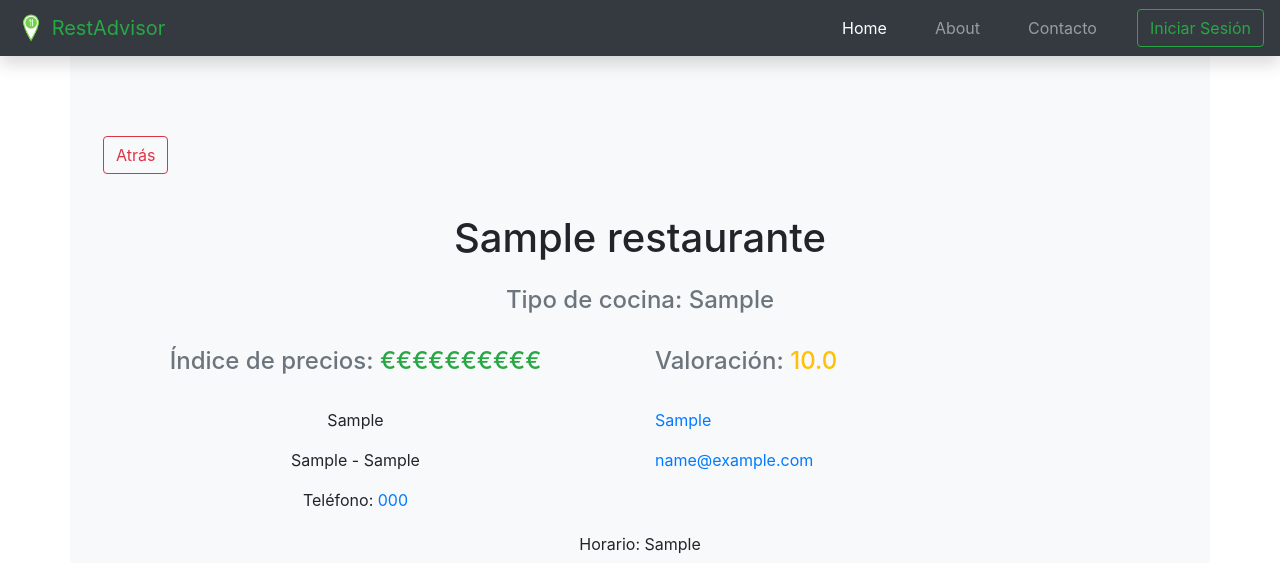
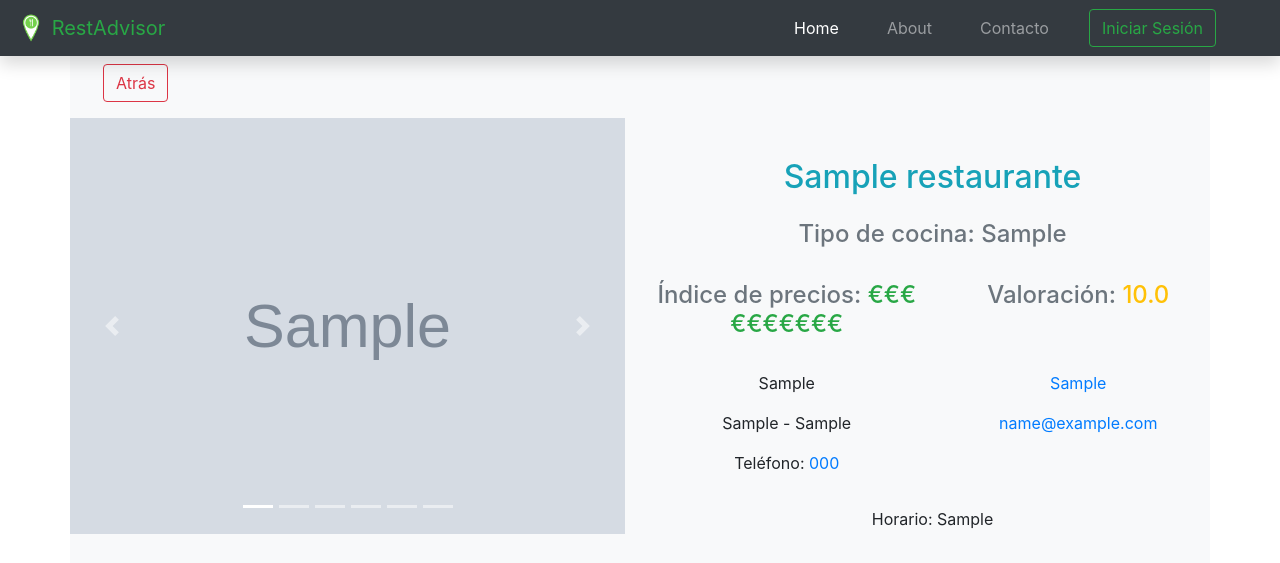
Before and after one commit to RafaelCamps/proyecto-practicas-restadvisor, a PHP site: page /index.php?restaurante=1 in a window 1280 px wide. Shown: the top 563 px of the page. Run offline with PHP 8.4, Linux system fonts and the light colour scheme; tables that the repository leaves empty hold one stand-in row (values such as "Sample post"); grey boxes marked "Sample" are stand-in pictures; some libraries are stand-ins or nearby versions.

Commit message:
Mostrar fotos en ficha restaurante - close #34

```diff
--- a/www/public/js/maps.js
+++ b/www/public/js/maps.js
@@ -1,11 +1,12 @@
 let lat = parseFloat(document.getElementById("map").attributes["lat"].value);
 let long = parseFloat(document.getElementById("map").attributes["long"].value);
 
-let nombre = document.getElementById("nombre");
+let nombre = document.getElementById("nombre").innerText;
 
 let restaurante = { lat: lat, lng: long };
 
 console.log(restaurante);
+console.log(nombre);
 
 function initMap() {
   // The map, centered at rte.
@@ -18,6 +19,7 @@ function initMap() {
     position: restaurante,
     map: map,
     icon: "public/img/logos/icono-mapa.png",
+    title: nombre,
   });
 
   //   var marker = new google.maps.Marker({
--- a/www/views/components/header.php
+++ b/www/views/components/header.php
@@ -15,22 +15,11 @@
             <li class="nav-item mx-3">
                 <a class="nav-link" href="#">About</a>
             </li>
-            <!-- <li class="nav-item dropdown">
-                <a class="nav-link dropdown-toggle" href="#" id="navbarDropdown" role="button" data-toggle="dropdown" aria-haspopup="true" aria-expanded="false">
-                    Dropdown
-                </a>
-                <div class="dropdown-menu" aria-labelledby="navbarDropdown">
-                    <a class="dropdown-item" href="#">Action</a>
-                    <a class="dropdown-item" href="#">Another action</a>
-                    <div class="dropdown-divider"></div>
-                    <a class="dropdown-item" href="#">Something else here</a>
-                </div>
-            </li> -->
             <li class="nav-item  mx-3">
                 <a class="nav-link" href="#">Contacto</a>
             </li>
         </ul>
-        <form class="form-inline my-2 my-lg-0">
+        <form class="form-inline my-2 my-lg-0 pr-5">
             <button class="btn btn-outline-success my-2 my-sm-0" type="submit">Iniciar Sesión</button>
         </form>
     </div>
--- a/www/views/pages/restaurante.php
+++ b/www/views/pages/restaurante.php
@@ -1,6 +1,6 @@
 <?php
 
-echo '<br><br><br>';
+//echo '<br><br><br>';
 $id = $_GET['restaurante'];
 
 $restaurante = RestaurantesController::mostrarDatosRestaurante($id);
@@ -12,12 +12,51 @@ $restaurante = RestaurantesController::mostrarDatosRestaurante($id);
 <div class="row px-5">
     <a class="btn btn-outline-danger" href="index.php">Atrás</a>
 </div>
-
-
-<div class="col p-3">
+<div class="row mt-3">
+    <div class="col">
+        <div id="carouselExampleIndicators" class="carousel slide" data-ride="carousel">
+            <ol class="carousel-indicators">
+                <li data-target="#carouselExampleIndicators" data-slide-to="0" class="active"></li>
+                <li data-target="#carouselExampleIndicators" data-slide-to="1"></li>
+                <li data-target="#carouselExampleIndicators" data-slide-to="2"></li>
+                <li data-target="#carouselExampleIndicators" data-slide-to="3"></li>
+                <li data-target="#carouselExampleIndicators" data-slide-to="4"></li>
+                <li data-target="#carouselExampleIndicators" data-slide-to="5"></li>
+            </ol>
+            <div class="carousel-inner">
+                <div class="carousel-item active">
+                    <img src="public/img/<?= $restaurante['id_restaurante'] . "/" . $restaurante['imagen_principal']; ?>" class="d-block w-100" alt="...">
+                </div>
+                <div class="carousel-item">
+                    <img src="public/img/sushi.jpeg" class="d-block w-100" alt="...">
+                </div>
+                <div class="carousel-item">
+                    <img src="public/img/burger.jpeg" class="d-block w-100" alt="...">
+                </div>
+                <div class="carousel-item">
+                    <img src="public/img/filete.jpeg" class="d-block w-100" alt="...">
+                </div>
+                <div class="carousel-item">
+                    <img src="public/img/pescado.jpeg" class="d-block w-100" alt="...">
+                </div>
+                <div class="carousel-item">
+                    <img src="public/img/tarta_queso.jpeg" class="d-block w-100" alt="...">
+                </div>
+            </div>
+            <a class="carousel-control-prev" href="#carouselExampleIndicators" role="button" data-slide="prev">
+                <span class="carousel-control-prev-icon" aria-hidden="true"></span>
+                <span class="sr-only">Previous</span>
+            </a>
+            <a class="carousel-control-next" href="#carouselExampleIndicators" role="button" data-slide="next">
+                <span class="carousel-control-next-icon" aria-hidden="true"></span>
+                <span class="sr-only">Next</span>
+            </a>
+        </div>
+    </div>
+    <div class="col-12 col-lg-6 p-3">
         <div class="row my-2">
             <div class="col">
-            <h2 class="text-center h1 my-3" id="nombre"><?= $restaurante['nombre']; ?></h2>
+                <h2 class="text-center my-3 text-info" id="nombre"><?= $restaurante['nombre']; ?></h2>
             </div>
         </div>
         <div class="row my-2">
@@ -29,16 +68,16 @@ $restaurante = RestaurantesController::mostrarDatosRestaurante($id);
                 <h4 class="text-secondary text-center">Índice de precios: <span class="text-success"><?= mostrarEuros($restaurante['precio']); ?></span> </h4>
             </div>
             <div class="col-md-6">
-            <h4 class="text-secondary">Valoración: <span class="text-warning"><?= $restaurante['valoracion']; ?></span></h4>
+                <h4 class="text-secondary text-center">Valoración: <span class="text-warning"><?= $restaurante['valoracion']; ?></span></h4>
             </div>
         </div>
         <div class="row mt-3">
-        <div class="col-md-6 text-center">
+            <div class="col-12 col-lg-6 text-center">
                 <p><?= $restaurante['direccion']; ?></p>
                 <p><?= $restaurante['cp']; ?> - <span><?= $restaurante['localidad']; ?></span></p>
                 <p>Teléfono: <a href="tel:+<?= $restaurante['telefono']; ?>"><?= $restaurante['telefono']; ?></a> </p>
             </div>
-        <div class="col-md-6">
+            <div class="col-12 col-lg-6 text-center">
                 <p>
                     <a href="<?= $restaurante['web']; ?>" target="_blank" rel="noopener noreferrer"><?= $restaurante['web']; ?></a>
                 </p>
@@ -47,13 +86,13 @@ $restaurante = RestaurantesController::mostrarDatosRestaurante($id);
             </div>
         </div>
 
-    <div class="row my-1">
+        <div class="row my-3">
             <div class="col text-center">
                 Horario: <?= $restaurante['horario']; ?>
             </div>
         </div>
-    <div class="row mt-3">
-
     </div>
 </div>
+
+
 <div id="map" lat="<?= $restaurante['latitud']; ?>" long="<?= $restaurante['longitud']; ?>"></div>
```
Also changed, not shown: www/views/pages/main.php (+10 -8 lines), www/public/img/10/flanigan.jpg (added), www/public/img/11/aires-de-japon.jpg (added), www/public/img/12/s-estret-valldemossa.jpg (added), www/public/img/13/abracadabra_palma.jpg (added), www/public/img/14/es-baret.jpg (added), www/public/img/15/pausa-pizza-al-taglio.jpg (added), www/public/img/7/miramar.jpg (added), www/public/img/8/so-caprichos.jpg (added), www/public/img/9/ritzi-puerto-portals.jpg (added). Lines whose indentation alone changed are shown as unchanged.
